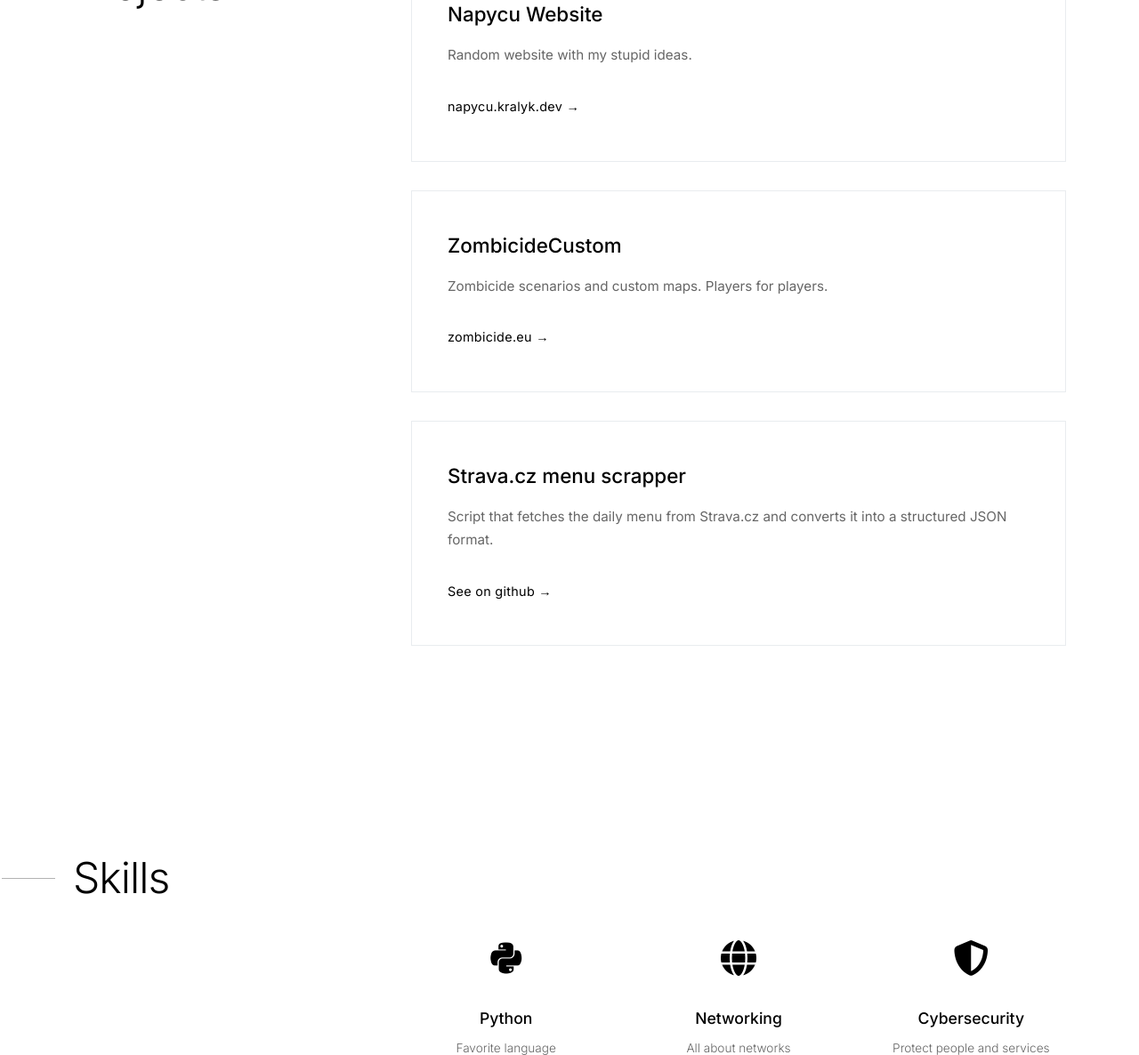
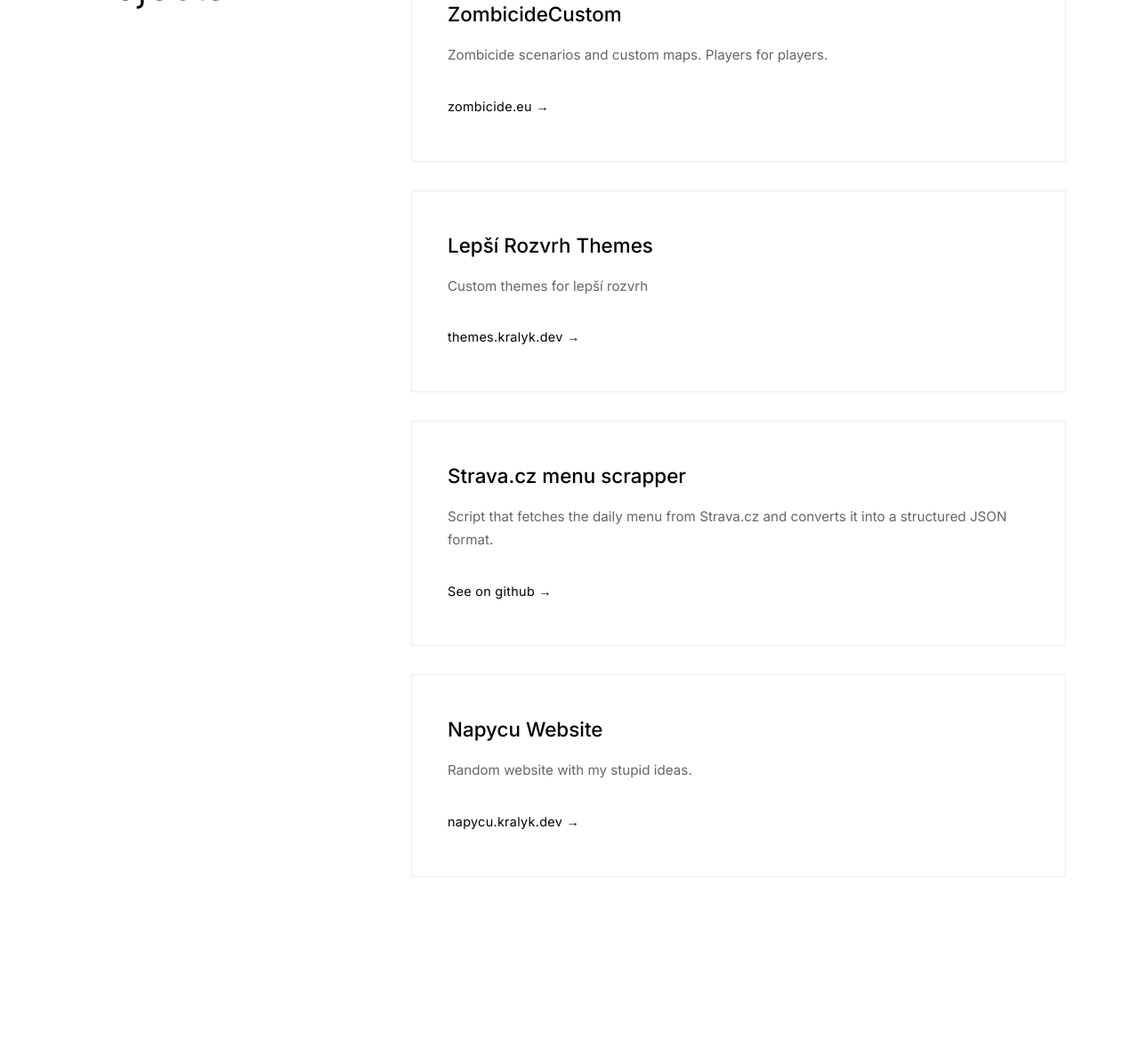
Before and after one commit to kralicekgamer/website, a plain HTML site: page index.html in a window 1280 px wide. Shown: the part 1733-2919 px from the top of the page at 89% size. Drawn offline with nearby package versions, Linux system fonts and the light colour scheme.

Commit message:
Added lepší rozvrh project

```diff
--- a/index.html
+++ b/index.html
@@ -130,17 +130,6 @@
                 </div>
                 <div class="col-lg-8 offset-lg-1">
                     <div class="project-card animate-on-scroll">
-                        <h3 class="project-title">Napycu Website</h3>
-                        <p class="project-description">
-                            Random website with my stupid ideas.
-                        </p>
-                        <a href="https://napycu.kralyk.dev" class="project-link" target="_blank">
-                            napycu.kralyk.dev &rarr;
-                        </a>
-                    </div>
-
-
-                    <div class="project-card animate-on-scroll">
                         <h3 class="project-title">ZombicideCustom</h3>
                         <p class="project-description">
                             Zombicide scenarios and custom maps. Players for players.
@@ -152,12 +141,33 @@
 
 
                     <div class="project-card animate-on-scroll">
+                        <h3 class="project-title">Lepší Rozvrh Themes</h3>
+                        <p class="project-description">
+                            Custom themes for lepší rozvrh
+                        </p>
+                        <a href="https://themes.kralyk.dev/" class="project-link" target="_blank">
+                            themes.kralyk.dev &rarr;
+                        </a>
+                    </div>
+
+
+                    <div class="project-card animate-on-scroll">
                         <h3 class="project-title">Strava.cz menu scrapper</h3>
                         <p class="project-description">
                             Script that fetches the daily menu from Strava.cz and converts it into a structured JSON format.
                         </p>
                         <a href="https://github.com/kralicekgamer/strava.cz_menu_scraper" class="project-link" target="_blank">
                             See on github &rarr;
+                        </a>
+                    </div>
+
+                    <div class="project-card animate-on-scroll">
+                        <h3 class="project-title">Napycu Website</h3>
+                        <p class="project-description">
+                            Random website with my stupid ideas.
+                        </p>
+                        <a href="https://napycu.kralyk.dev" class="project-link" target="_blank">
+                            napycu.kralyk.dev &rarr;
                         </a>
                     </div>
                 </div>
```
